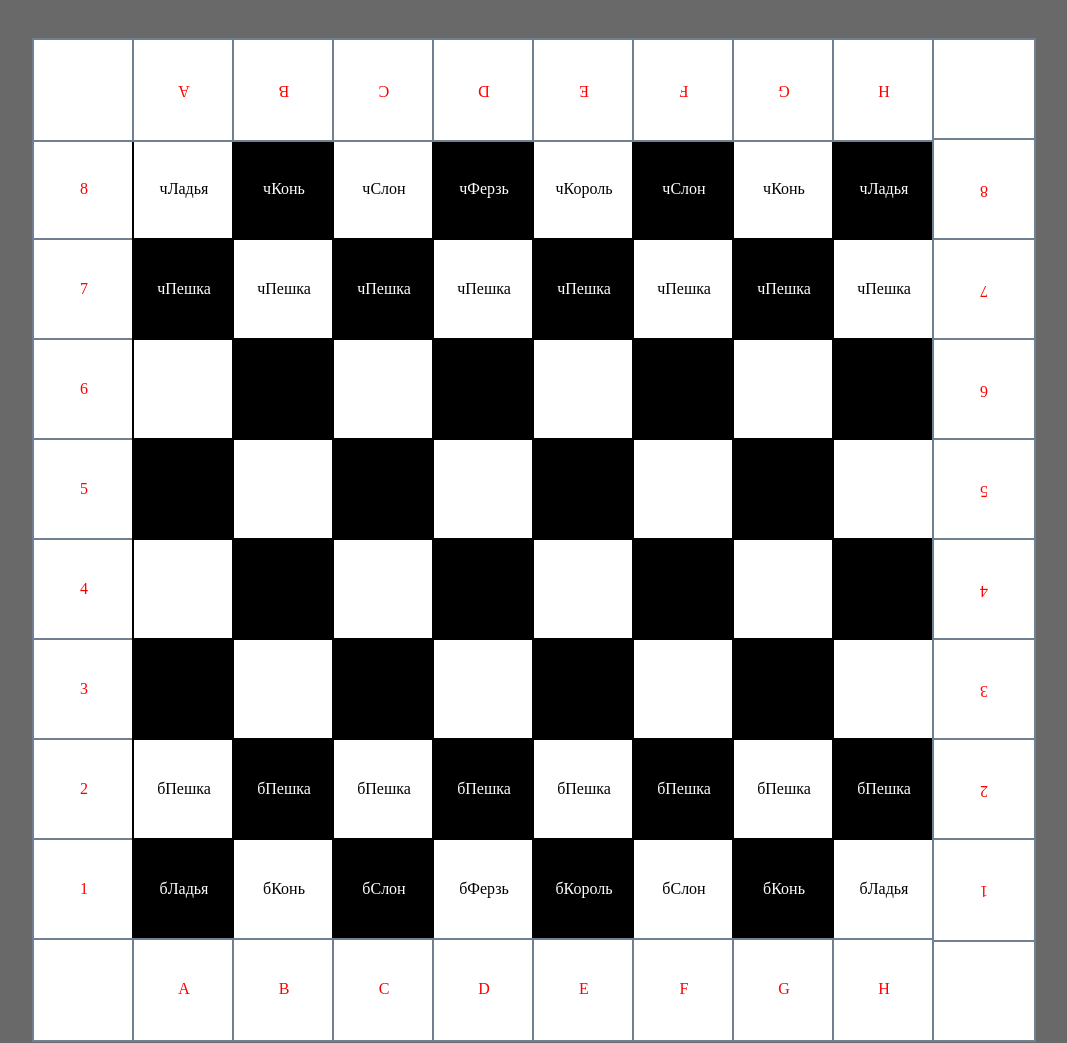
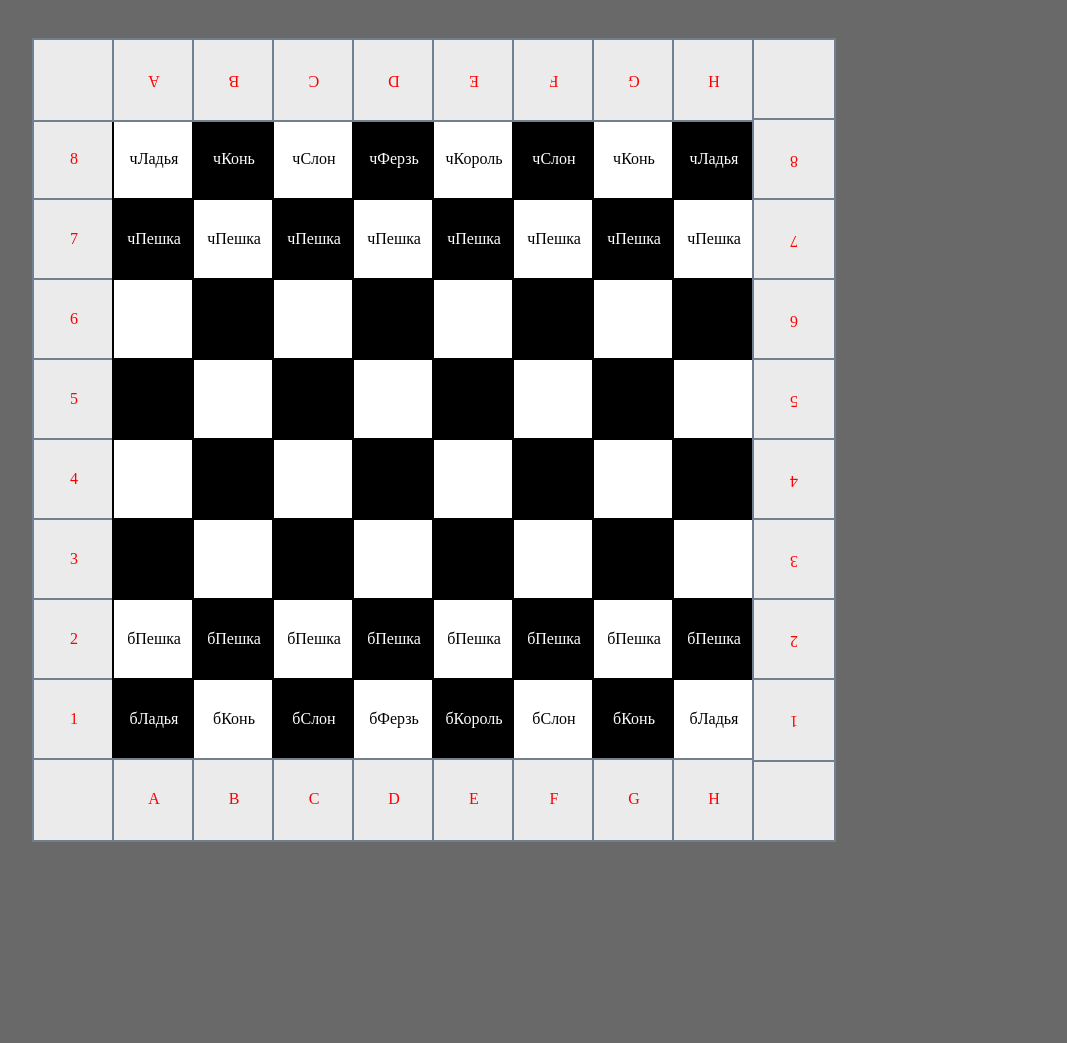
Before and after one commit to Rozzel/geekbrains-js1, a plain HTML site: page dz5/1/index.html in a window 1280 px wide. Shown: the top 1043 px of the page, without its empty margins (6-1073 px from the left). After the commit the page ends 880 px from the top, so only its background shows below. Drawn offline with Linux system fonts and the light colour scheme.

Commit message:
Рефакторинг кода

```diff
--- a/dz5/1/js/script.js
+++ b/dz5/1/js/script.js
@@ -1,71 +1,78 @@
 window.onload = function () {
 
+generateBoard();
 
+function generateBoard() {
     var divBoard = document.createElement('div');
     divBoard.className = 'board';
     document.body.appendChild(divBoard);
-var keys = ' ABCDEFGH '.split('');
-var keysBoard = '           чЛадья чКонь чСлон чФерзь чКороль чСлон чКонь чЛадья   чПешка чПешка чПешка чПешка чПешка чПешка чПешка чПешка   A6 B6 C6 D6 E6 F6 G6 H6   A5 B5 C5 D5 E5 F5 G5 H5   A4 B4 C4 D4 E4 F4 G4 H4   A3 B3 C3 D3 E3 F3 G3 H3   бПешка бПешка бПешка бПешка бПешка бПешка бПешка бПешка   бЛадья бКонь бСлон бФерзь бКороль бСлон бКонь бЛадья'.split(' ');
+    var keys = 'ABCDEFGH'.split('');
+    var keysBoard = 'Ладья Конь Слон Ферзь Король Слон Конь Ладья Пешка б ч'.split(' ');
     window.leftNum = 8;
     window.RightNum = 8;
 
-for (var i = 0; i < 100 ; i++) {
+    for (var i = 0; i < 100; i++) {
         var divBoardSel = document.querySelector('.board');
         var divSquare = document.createElement('div');
 
-    if (i < 10){
+        if (i < 10 ) {
             outlineTop();
-
         } else if (i < 90) {
-            if (i === 10||
-                i === 20||
-                i === 30||
-                i === 40||
-                i === 50||
-                i === 60||
-                i === 70||
+            if (i === 10 ||
+                i === 20 ||
+                i === 30 ||
+                i === 40 ||
+                i === 50 ||
+                i === 60 ||
+                i === 70 ||
                 i === 80
             ) {
                 outlineleftNum();
-        }else if (  i === 19||
-                    i === 29||
-                    i === 39||
-                    i === 49||
-                    i === 59||
-                    i === 69||
-                    i === 79||
+            } else if (i === 19 ||
+                i === 29 ||
+                i === 39 ||
+                i === 49 ||
+                i === 59 ||
+                i === 69 ||
+                i === 79 ||
                 i === 89
-            ){
+            ) {
                 outlineRightNum();
-            }else if (i < 21){
+            } else if (i < 21) {
                 chetno();
                 fiGure();
-            }else if (i < 31) {
+            } else if (i < 31) {
                 nechetno();
                 fiGure();
-            }else if (i < 41){
+            } else if (i < 41) {
                 chetno();
-            }else if(i < 51){
+            } else if (i < 51) {
                 nechetno();
-            }else if(i < 61){
+            } else if (i < 61) {
                 chetno();
-            }else if (i < 71){
+            } else if (i < 71) {
                 nechetno();
-            }else if (i < 81){
+            } else if (i < 81) {
                 chetno();
                 fiGure();
-            }else {
+            } else {
                 nechetno();
                 fiGure();
-
             }
         } else {
             outlineBot();
         }
-
     }
     function fiGure() {
-    divSquare.innerText = keysBoard[i];
+      if (i < 19){
+          divSquare.innerText = keysBoard[10] + keysBoard[i - 11];
+        } else if (i < 29){
+          divSquare.innerText = keysBoard[10] + keysBoard[8];
+        } else if (i < 79){
+          divSquare.innerText = keysBoard[9] + keysBoard[8];
+      } else{
+          divSquare.innerText = keysBoard[9] + keysBoard[i - 81];
+      }
     }
     function black() {
         divSquare.className = 'square square-black';
@@ -75,43 +82,42 @@ function white() {
         divSquare.className = 'square square-white';
         divBoardSel.appendChild(divSquare);
     }
-function outlineTop(){
+    function outlineTop() {
         divSquare.className = 'square square-no-outline rotate';
         divBoardSel.appendChild(divSquare);
-        divSquare.innerText = keys[i];
+        if ( i > 0 && i < 9){
+            divSquare.innerText = keys[i - 1];
         }
-function outlineBot(){
+    }
+    function outlineBot() {
         divSquare.className = 'square square-no-outline';
         divBoardSel.appendChild(divSquare);
-    divSquare.innerText = keys[i - 90];
+        if ( i > 90 && i < 99){
+            divSquare.innerText = keys[i - 91];
         }
-function outlineleftNum(){
+    }
+    function outlineleftNum() {
         divSquare.className = 'square square-no-outline';
         divBoardSel.appendChild(divSquare);
         divSquare.innerText = leftNum--;
     }
-function outlineRightNum(){
+    function outlineRightNum() {
         divSquare.className = 'square square-no-outline rotate';
         divBoardSel.appendChild(divSquare);
         divSquare.innerText = RightNum--;
     }
     function chetno() {
-    if (i % 2 === 0){
+        if (i % 2 === 0) {
             black();
-    }else {
+        } else {
             white();
         }
     }
     function nechetno() {
-    if (i % 2 !== 0){
+        if (i % 2 !== 0) {
             black();
-    }else {
+        } else {
             white();
         }
     }
-};
-
-
-/* Кладбище идей
-var keysBoard = '           A8 B8 C8 D8 E8 F8 G8 H8   A7 B7 C7 D7 E7 F7 G7 H7   A6 B6 C6 D6 E6 F6 G6 H6   A5 B5 C5 D5 E5 F5 G5 H5   A4 B4 C4 D4 E4 F4 G4 H4   A3 B3 C3 D3 E3 F3 G3 H3   A2 B2 C2 D2 E2 F2 G2 H2   A1 B1 C1 D1 E1 F1 G1 H1'.split(' ');
- */
+}};
--- a/dz5/1/sass/_variables.sass
+++ b/dz5/1/sass/_variables.sass
@@ -1,3 +1,3 @@
 $chessBlack: black
 $chessWhite: white
-$chessOutline: white
+$chessOutline: #EBEBEB
--- a/dz5/1/sass/style.sass
+++ b/dz5/1/sass/style.sass
@@ -7,15 +7,15 @@ body
   background-color: dimgray
 
 .board
-  width: 1000px
-  height: 1000px
+  width: 800px
+  height: 800px
 
 .square
-  width: 100px
-  height: 60px
+  width: 80px
+  height: 50px
   float: left
   text-align: center
-  padding-top: 40px
+  padding-top: 30px
   outline: 2px solid slategray
 .square-white
   background-color: $chessWhite
```
Also changed, not shown: dz5/1/css/style.css, 1 other file. Lines whose indentation alone changed are shown as unchanged.
